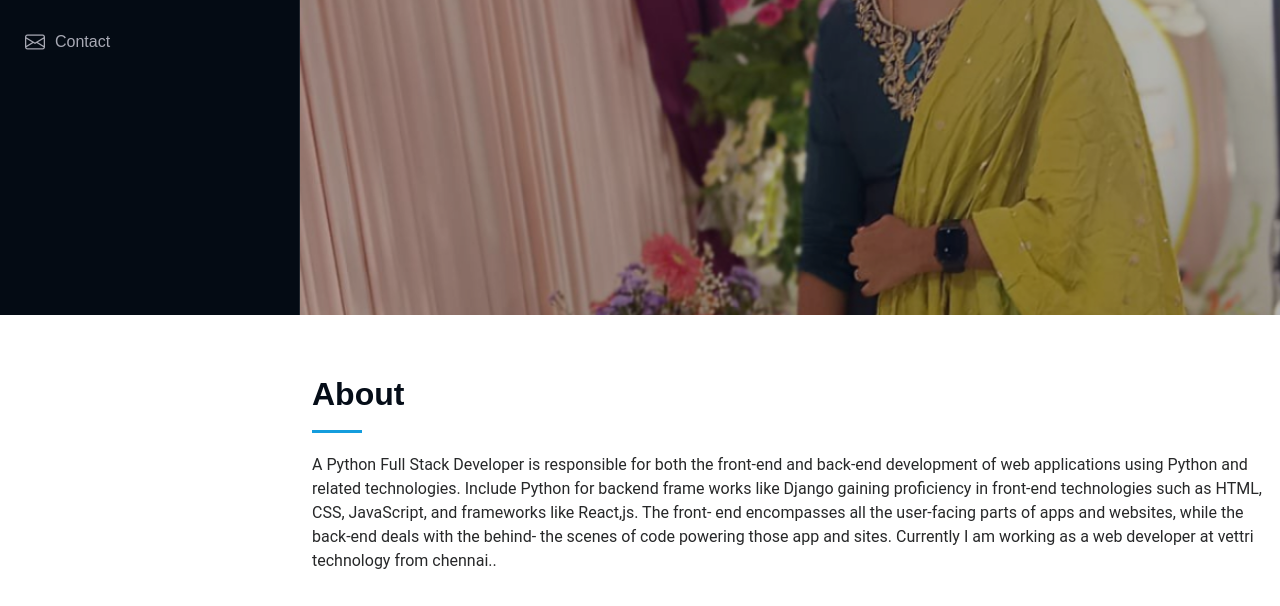
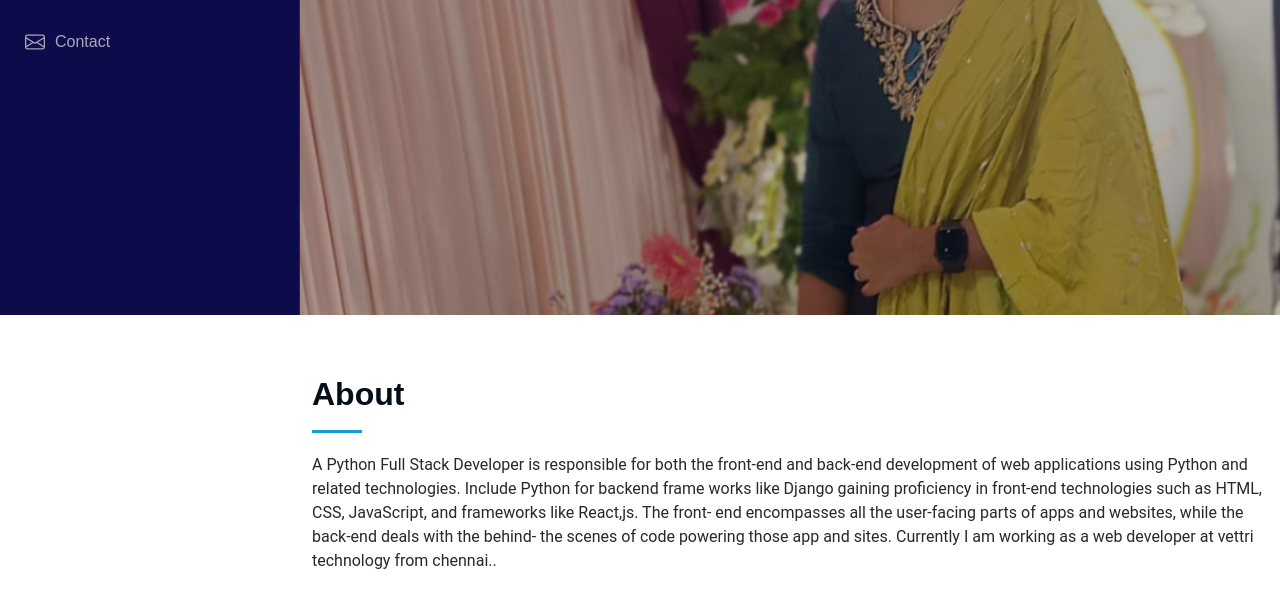
Before and after one commit to Abinithiselvakumar21/abi_portfolio, a plain HTML site: page index.html in a window 1280 px wide. Shown: the part 485-1091 px from the top of the page. Drawn offline with nearby package versions, Linux system fonts and the light colour scheme.

Commit message:
Update main.css

```diff
--- a/assets/css/main.css
+++ b/assets/css/main.css
@@ -144,7 +144,7 @@ h6 {
 --------------------------------------------------------------*/
 .header {
   color: var(--default-color);
-  background-color: var(--background-color);
+  background-color: #0e0b4b;
   position: fixed;
   top: 0;
   left: 0;
```
